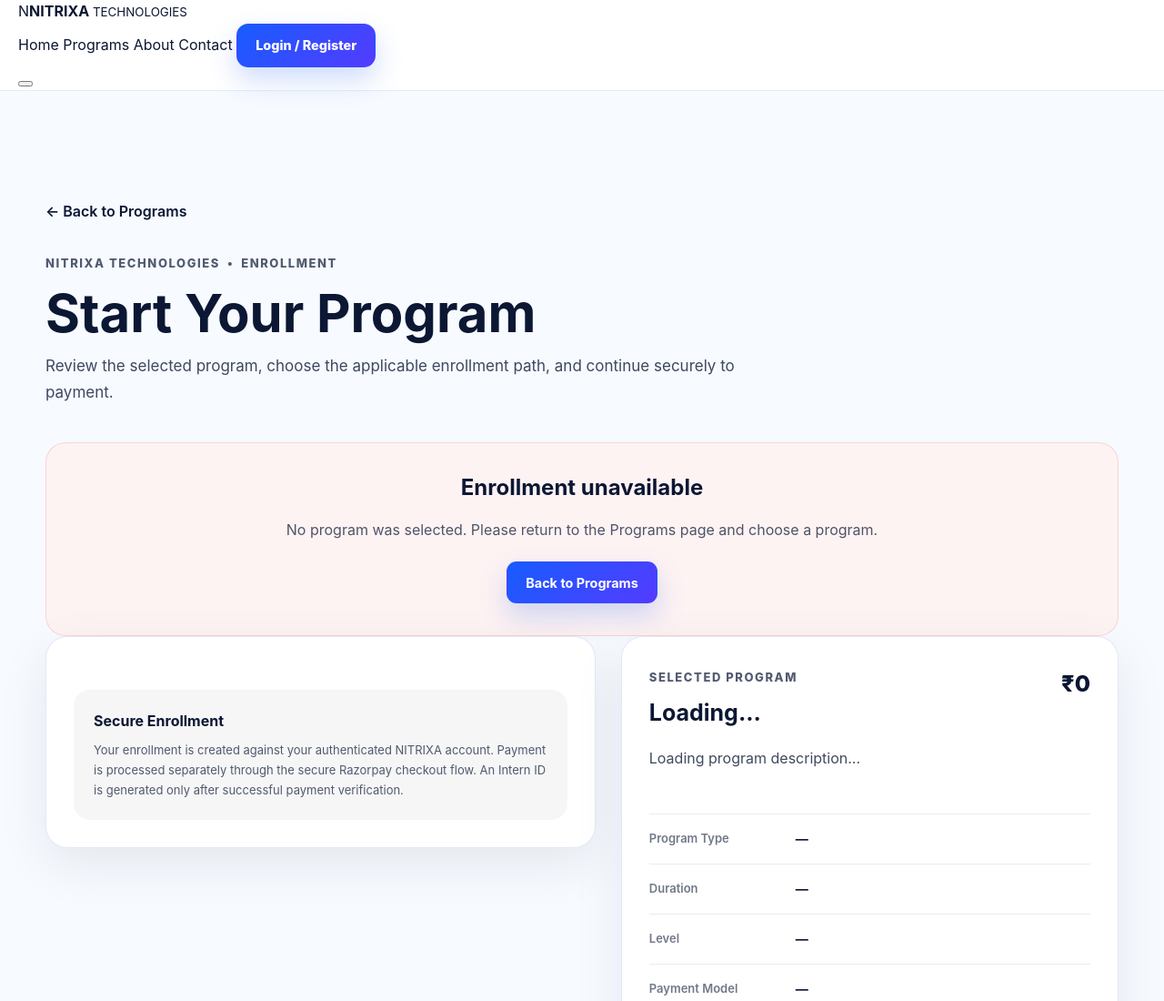
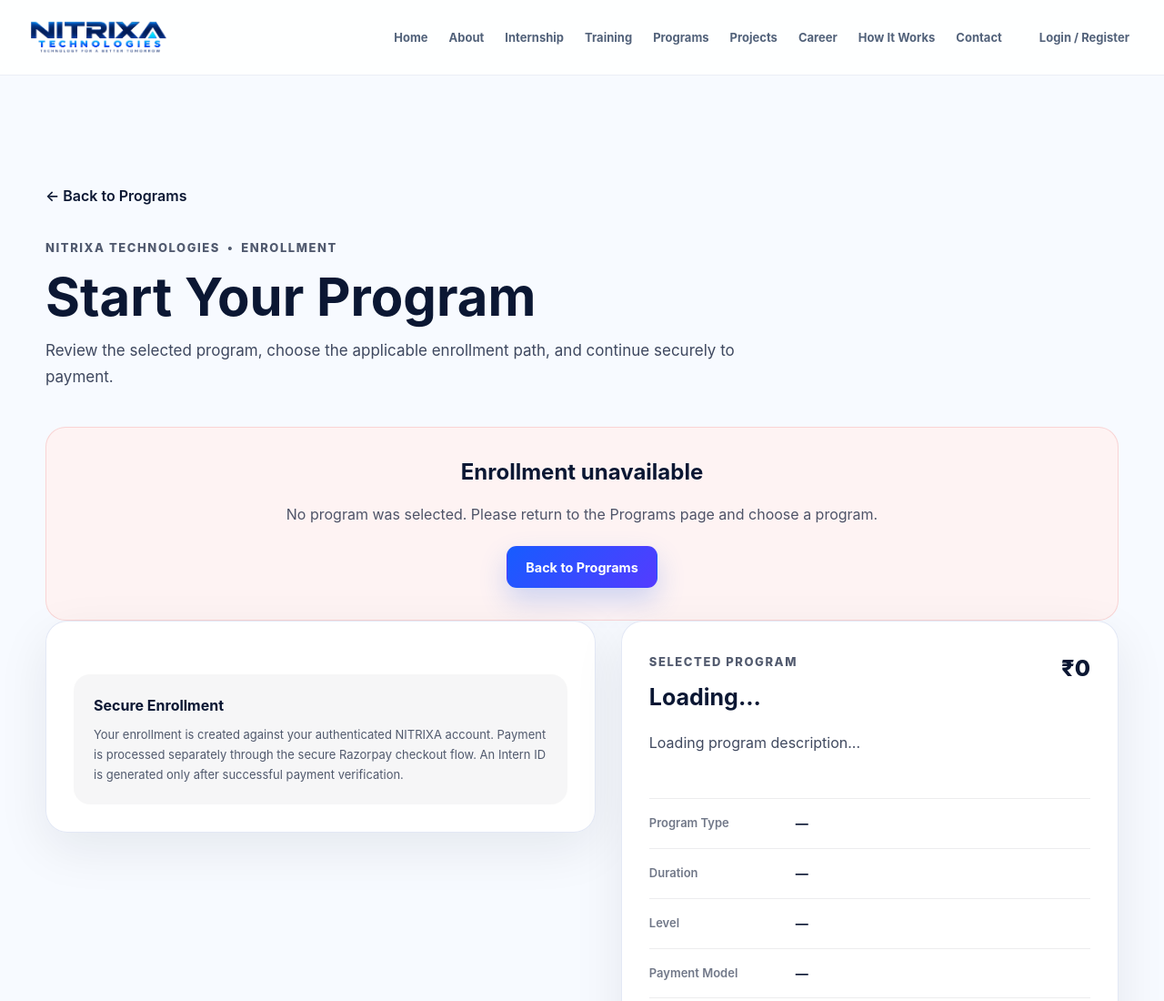
Before and after one commit to nitinbathritech27/nitrixa-technologies-website, a plain HTML site: page enroll.html in a window 1280 px wide. Shown: the top 1100 px of the page at 91% size. Drawn offline with nearby package versions, Linux system fonts and the light colour scheme.

Commit message:
Fix enrollment page header design

```diff
--- a/enroll.html
+++ b/enroll.html
@@ -545,91 +545,154 @@
          HEADER
          ===================================================== -->
 
-    <header class="site-header">
+    <!-- =====================================================
+     HEADER
+===================================================== -->
 
-        <div class="container">
+<header class="site-header nx-header">
 
-            <div class="header-inner">
+    <div class="container navbar">
+
+
+        <!-- BRAND -->
 
         <a
             href="index.html"
             class="brand"
-                    aria-label="NITRIXA TECHNOLOGIES Home"
+            aria-label="NITRIXA Technologies Home"
         >
 
-                    <span class="brand-mark">
-                        N
-                    </span>
-
-                    <span class="brand-text">
-
-                        <strong>
-                            NITRIXA
-                        </strong>
-
-                        <small>
-                            TECHNOLOGIES
-                        </small>
-
-                    </span>
+            <img
+                src="assets/images/nitrixa-name-logo.png"
+                class="brand-logo"
+                alt="NITRIXA Technologies"
+            >
 
         </a>
 
 
+        <!-- MAIN NAVIGATION -->
+
         <nav
-                    class="main-nav"
+            class="nav-menu"
+            id="mainNavigation"
             aria-label="Main navigation"
         >
 
-                    <a href="index.html">
+            <a
+                href="index.html"
+                class="nav-link"
+            >
                 Home
             </a>
 
-                    <a href="programs.html">
+
+            <a
+                href="about.html"
+                class="nav-link"
+            >
+                About
+            </a>
+
+
+            <a
+                href="internship.html"
+                class="nav-link"
+            >
+                Internship
+            </a>
+
+
+            <a
+                href="training.html"
+                class="nav-link"
+            >
+                Training
+            </a>
+
+
+            <a
+                href="programs.html"
+                class="nav-link"
+            >
                 Programs
             </a>
 
-                    <a href="about.html">
-                        About
+
+            <a
+                href="projects.html"
+                class="nav-link"
+            >
+                Projects
             </a>
 
-                    <a href="contact.html">
+
+            <a
+                href="career.html"
+                class="nav-link"
+            >
+                Career
+            </a>
+
+
+            <a
+                href="how-it-works.html"
+                class="nav-link"
+            >
+                How It Works
+            </a>
+
+
+            <!-- CONTACT -->
+
+            <a
+                href="contact.html"
+                class="nav-link nx-nav-contact"
+            >
                 Contact
             </a>
 
+
+            <!-- AUTH ACTION -->
+
             <a
                 href="login.html"
-                        class="btn btn-primary"
+                class="nav-link nx-nav-apply"
+                id="headerAuthButton"
                 data-auth-link
-                        id="headerAuthButton"
+                aria-label="Login or Register"
             >
                 Login / Register
+
                 <span aria-hidden="true">
-                            →
+                    &rarr;
                 </span>
+
             </a>
 
         </nav>
 
 
+        <!-- MOBILE MENU -->
+
         <button
+            class="menu-toggle"
             type="button"
-                    class="mobile-menu-toggle"
-                    aria-label="Open menu"
+            aria-controls="mainNavigation"
             aria-expanded="false"
-                    aria-controls="mainNavigation"
+            aria-label="Open navigation menu"
         >
+
             <span></span>
             <span></span>
             <span></span>
+
         </button>
 
-            </div>
 
     </div>
 
 </header>
-
 
     <!-- =====================================================
          MAIN
```
Lines whose indentation alone changed are shown as unchanged.
